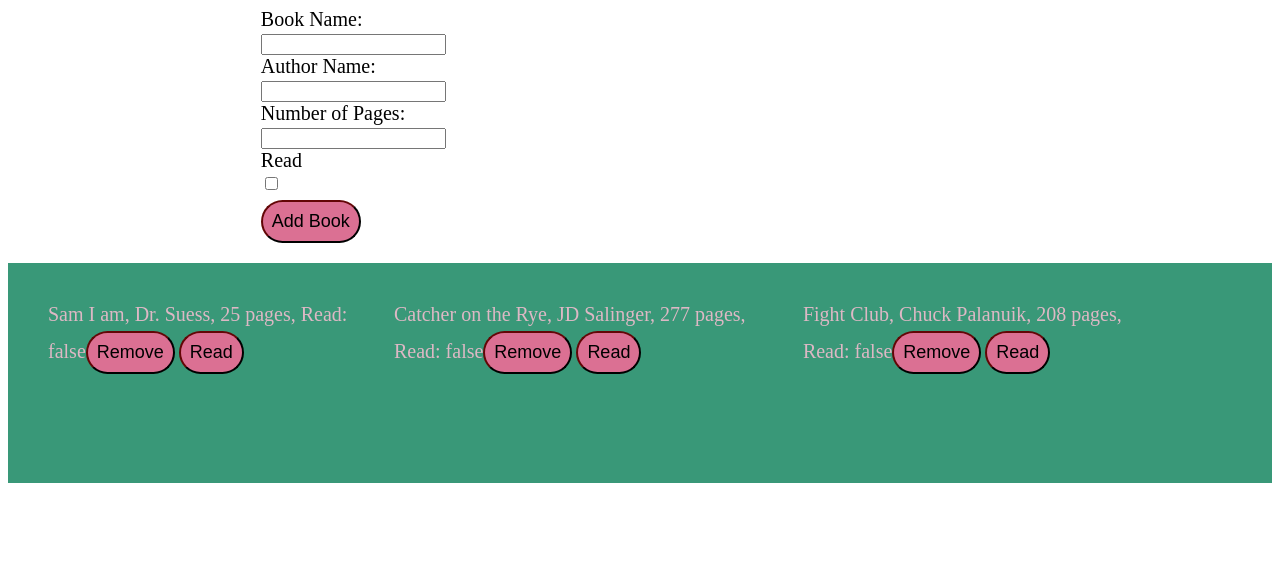
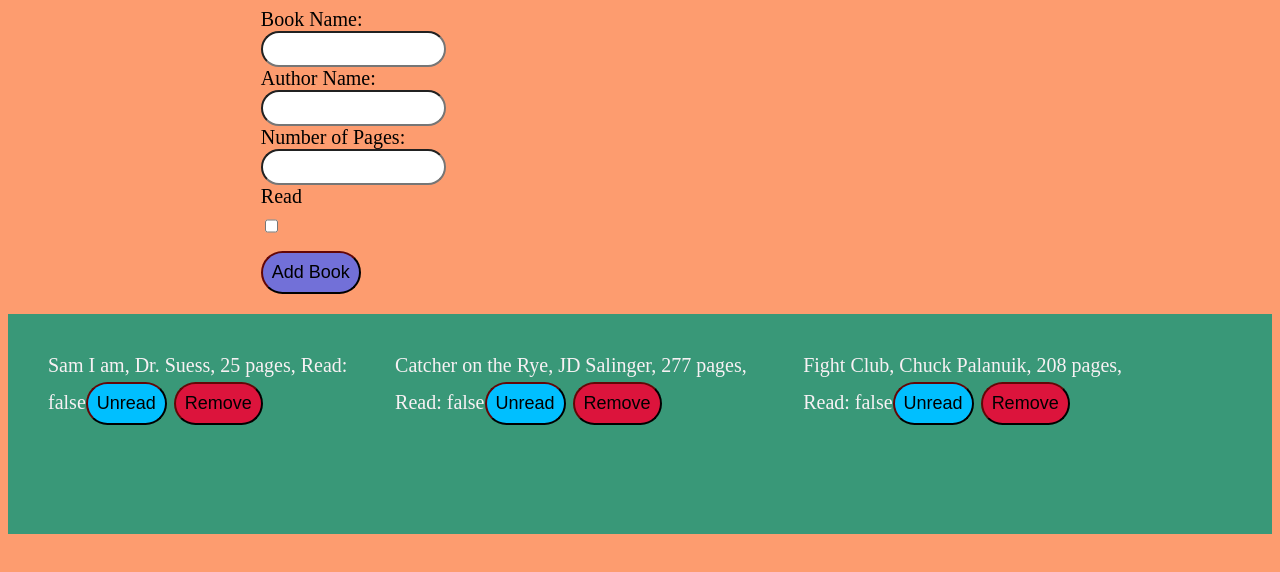
Before and after one commit to Caty1121/Library, a plain HTML site: page index.html in a window 1280 px wide. Drawn offline with Linux system fonts and the light colour scheme.

Commit message:
Adding CSS

```diff
--- a/index.html
+++ b/index.html
@@ -9,11 +9,11 @@
 <body>
     <form>
         <label for="bname">Book Name:</label><br>
-        <input type="text" id="bname" name="bname"><br>
+        <input type="text" id="bname" class="field" name="bname"><br>
         <label for="aname">Author Name:</label><br>
-        <input type="text" id="aname" name="aname"><br>
+        <input type="text" id="aname" name="aname" class="field"><br>
         <label for="pageNums">Number of Pages:</label><br>
-        <input type="text" id="pageNums" name="pageNums"><br>
+        <input type="text" id="pageNums" name="pageNums" class="field"><br>
         <label for="readBook">Read</label><br>
         <input type="checkbox" id="readBook" name="readBook"><br>
     </form>
--- a/script.js
+++ b/script.js
@@ -27,8 +27,20 @@ function renderLibrary() {
 
         listItem.setAttribute('data-index', i);
 
+        const toggleButton = document.createElement("button");
+        toggleButton.textContent = book.read ? "Read" : "Unread";
+        toggleButton.className = "read-button"
+        listItem.appendChild(toggleButton);
+
+        toggleButton.addEventListener('click', function() {
+            book.toggleReadStatus();
+            renderLibrary();
+
+        });
+
         const removeButton = document.createElement("button");
-        removeButton.textContent= "Remove";
+        removeButton.textContent = "Remove";
+        removeButton.className = "remove-button"
         listItem.appendChild(removeButton);
 
         removeButton.addEventListener('click', function() {
@@ -36,15 +48,7 @@ function renderLibrary() {
             RemoveBookButton(index);
         });
 
-        const toggleButton = document.createElement("button");
-        toggleButton.textContent = book.read ? "Unread" : "Read";
-        listItem.appendChild(toggleButton);
 
-        toggleButton.addEventListener('click', function() {
-            book.toggleReadStatus();
-            renderLibrary();
-
-        });
         bookListContainer.appendChild(listItem);
     }
 }
--- a/styles.css
+++ b/styles.css
@@ -1,5 +1,7 @@
 body {
-    font-size: 20px
+    font-size: 20px;
+    background-color: rgb(253, 156, 111);
+    font-weight: 700px;
 }
 form {
     padding-left: 20%;
@@ -9,13 +11,13 @@ form {
 }
 #booklist {
     background-color:rgb(57, 152, 120);
-    color:rgb(221, 184, 197);
+    color:rgb(248, 241, 244);
     padding-bottom: 6em;
     padding-right: 4em;
     padding-top: 2em;
     height: 60px;
     width: Auto;
-    font-weight: 700px;}
+    }
 ul {
     display: flex;
     list-style-type: none;
@@ -27,7 +29,7 @@ li {
 
 button {
     border-radius: 30px;
-    background-color: palevioletred;
+    background-color: rgb(114, 112, 216);
     font-weight: 600px;
     font-size: 18px;
     padding: .5em;
@@ -35,6 +37,18 @@ button {
     margin-top: 5px;
     margin-right: 4px;
 }
+.read-button {
+    background-color: deepskyblue;
+}
+.remove-button {
+    background-color: crimson;
+    margin-left: 3px;
+}
 #readBook {
     background-color: rgb(161, 244, 216);
 }
+input {
+    height: 30px;
+
+    border-radius: 30px;
+}
```
